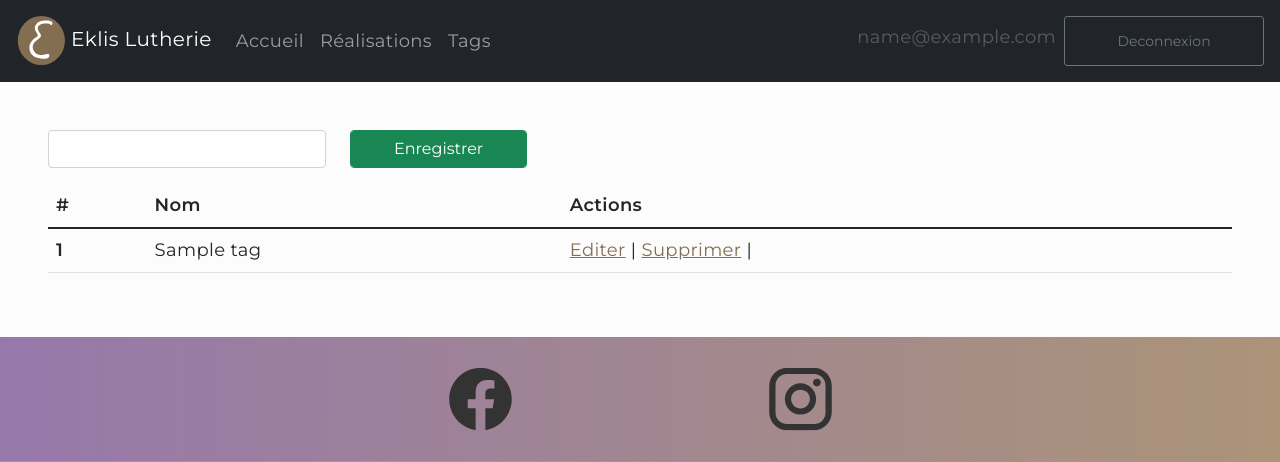
After one commit to normanalie/eklislutherie, a Flask app: page /user/tags/ in a window 1280 px wide. The commit adds this page. Shown: the top 462 px of the page. Run offline with Flask 2, Linux system fonts and the light colour scheme; a user stored in the database is signed in; tables that the repository leaves empty hold one stand-in row (values such as "Sample post"); some libraries are stand-ins or nearby versions.

Commit message:
tag system

```diff
--- a/app/main/main.py
+++ b/app/main/main.py
@@ -1,8 +1,9 @@
-from flask import render_template
+from flask import redirect, render_template, request, url_for
 
 from app import db
 from app.main import bp
-from app.models import Article
+from app.models import Article, User
+from app.user.forms import SignupForm
 
 @bp.route('/')
 @bp.route('/index/')
@@ -17,3 +18,25 @@ def contact():
 @bp.route('/legals/')
 def legals():
     return render_template("legals.html")
+
+
+@bp.before_app_request
+def firstconnection():
+    if len(User.query.all()) == 0:  # No user in db
+        form = SignupForm()
+        errors = []
+
+        if form.validate_on_submit():
+            username = form.username.data
+            email = form.email.data
+            password = form.password.data
+            u = User(username=username, email=email, is_admin=True)
+            u.set_password(password)
+            db.session.add(u)
+            db.session.commit()
+            return redirect(url_for('user.login'))
+
+        if request.method == 'POST' and not form.validate():
+            errors.append(form.errors)
+
+        return render_template('user/firstconnection.html', form=form, errors=errors)
--- a/app/templates/user/base.html
+++ b/app/templates/user/base.html
@@ -17,8 +17,12 @@
         <div class="navbar collapse navbar-collapse" id="navbarCollapse">
           <ul class="navbar-nav">
             <li class="nav-item">
-                <a class="nav-link" href="{{ url_for('main.index') }}">Accueil</a>
+                <a class="nav-link" href="{{ url_for('user.index') }}">Accueil</a>
             </li>
+            {% if not(current_user.is_anonymous) %}
+                <li><a class="nav-link" href="{{ url_for('user.achievements') }}">Réalisations</a></li>
+                <li><a class="nav-link" href="{{ url_for('user.tags') }}">Tags</a></li>
+            {% endif %}
           </ul>
             <ul class="navbar-nav justify-content-end">
                 {% if current_user.is_anonymous %}
--- /dev/null
+++ b/app/templates/user/tags.html
@@ -0,0 +1,53 @@
+{% extends "user/base.html" %}
+
+{% block content %}
+<div class="container-fluid mt-5 px-5">
+    <form action="" method="post">
+        {{ form.hidden_tag() }}
+        <div class="row">
+            <div class="col-3">
+                {{ form.name(class="form-control", value=(current_tag.name or '')) }}
+            </div>
+            {% if current_tag %}
+                <div class="col-2">
+                    {{ form.submit(class="form-control btn btn-success", value="Modifier") }}
+                </div>
+                <div class="col-2">
+                    <a href="{{ url_for('user.tags') }}"><input type="button" class="form-control btn btn-primary" value="Annuler"/></a>
+                </div>
+            {% else %}
+                <div class="col-2">
+                    {{ form.submit(class="form-control btn btn-success") }}
+                </div>
+
+            {% endif %}
+        </div>
+
+
+
+    </form>
+    <table class="table mt-3">
+        <thead>
+          <tr>
+            <th scope="col">#</th>
+            <th scope="col">Nom</th>
+            <th scope="col">Actions</th>
+          </tr>
+        </thead>
+        <tbody>
+            {% for tag in tags %}
+                <tr>
+                    <th scope="row">{{ tag.id }}</th>
+                    <td>{{ tag.name }}</td>
+                    <td>
+                        <a href="{{ tag.id }}">Editer</a> |
+                        <a href="{{ url_for('user.tags_delete',  id=tag.id) }}">Supprimer</a> |
+                     </td>
+                </tr>
+            {% endfor %}
+        </tbody>
+      </table>
+
+</div>
+
+{% endblock %}
--- a/app/user/forms.py
+++ b/app/user/forms.py
@@ -2,8 +2,8 @@ from werkzeug.utils import secure_filename
 
 from flask_wtf import FlaskForm
 from flask_wtf.file import FileField
-from wtforms import StringField, PasswordField, BooleanField, SubmitField, TextAreaField, SelectMultipleField
-from wtforms.validators import DataRequired, regexp
+from wtforms import StringField, EmailField, PasswordField, BooleanField, SubmitField, TextAreaField, SelectMultipleField
+from wtforms.validators import DataRequired, regexp, EqualTo
 
 
 class LoginForm(FlaskForm):
@@ -13,6 +13,15 @@ class LoginForm(FlaskForm):
     submit = SubmitField('Connexion')
 
 
+class SignupForm(FlaskForm):  # Create a admin user the first time the app is launched
+    username = StringField("Nom d'utilisateur", validators=[DataRequired()])
+    email = EmailField("Email", validators=[DataRequired()])
+    password = PasswordField("Mot de passe", validators=[DataRequired()])
+    password_confirmation = PasswordField("Répeter le mot de passe", validators=[EqualTo('password')])
+    is_admin = BooleanField("Administrateur", default=False)
+    submit = SubmitField("Créer")
+
+
 class ArticleForm(FlaskForm):
     title = StringField("Title", validators=[DataRequired()])
     cover_img = FileField("Cover Image", validators=[])
@@ -20,3 +29,8 @@ class ArticleForm(FlaskForm):
     content = TextAreaField("Content", validators=[])  # Could not use DataRequired because tinymce hide this field. Use POST validation.
     tags = SelectMultipleField("Tags", coerce=int)
     submit = SubmitField('Save')
+
+
+class TagForm(FlaskForm):
+    name = StringField("Nom", validators=[DataRequired()])
+    submit = SubmitField('Enregistrer')
--- a/app/user/user.py
+++ b/app/user/user.py
@@ -6,6 +6,7 @@ from flask_login import current_user, login_user, logout_user, login_required
 import bleach
 import imghdr
 import re
+from sqlalchemy.exc import SQLAlchemyError, PendingRollbackError
 
 from werkzeug.urls import url_parse
 from werkzeug.utils import secure_filename
@@ -15,7 +16,7 @@ from app.models import User
 from app.user import bp
 
 from app.models import Article, Tag
-from app.user.forms import LoginForm, ArticleForm
+from app.user.forms import LoginForm, ArticleForm, TagForm
 
 
 @bp.route('/')
@@ -142,6 +143,39 @@ def image_upload():
     return output
 
 
+@bp.route('/tags/', methods=["GET", "POST"])
+@bp.route('/tags/<int:id>', methods=["GET", "POST"])
+@login_required
+def tags(id=None):
+    form = TagForm()
+    tag = None
+    if id:
+        tag = Tag.query.get_or_404(id)
+
+    if form.validate_on_submit():
+        if id:
+            tag.name = form.name.data
+        else:
+            tag = Tag(name=form.name.data)
+            if not Tag.query.filter_by(name=tag.name).first():  # not Already exist
+                db.session.add(tag)
+
+        db.session.commit()
+        tag = None
+
+    tags = Tag.query.all()
+    return render_template('user/tags.html', form=form, tags=tags, current_tag=tag)
+
+
+@bp.route('/tags/delete/<int:id>', methods=['GET'])
+@login_required
+def tags_delete(id):
+    tag = Tag.query.get_or_404(id)
+    db.session.delete(tag)
+    db.session.commit()
+    return redirect(url_for('user.tags'))
+
+
 def check_image(file):
         """
         Return a secure filename if image is correct. Otherwise return False.
```
Also changed, not shown: app/templates/user/firstconnection.html (added, +44 -0 lines).
